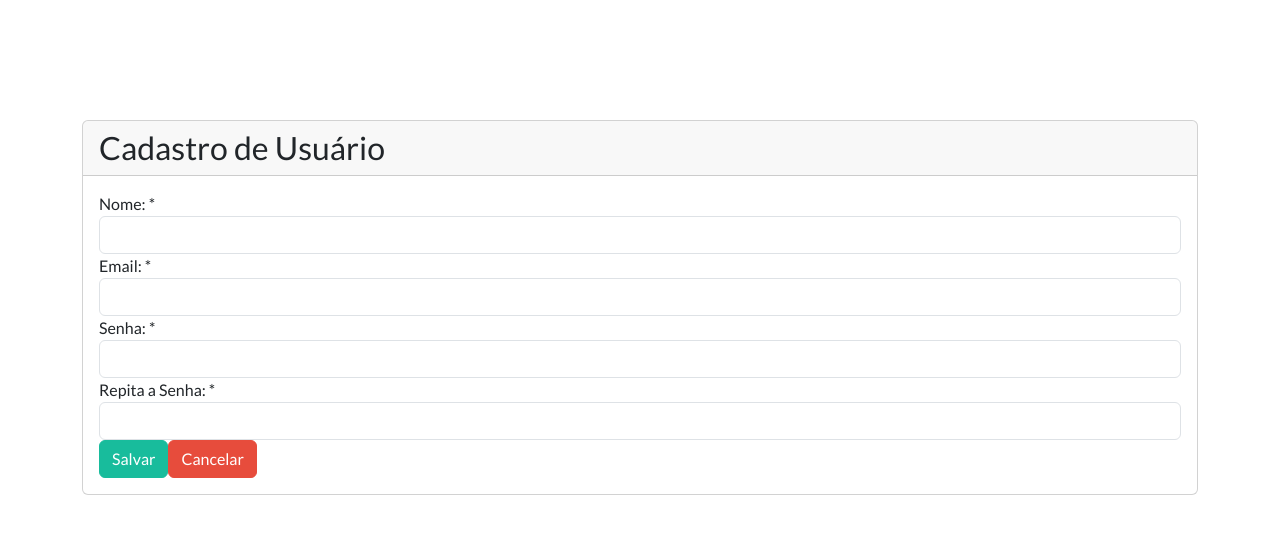
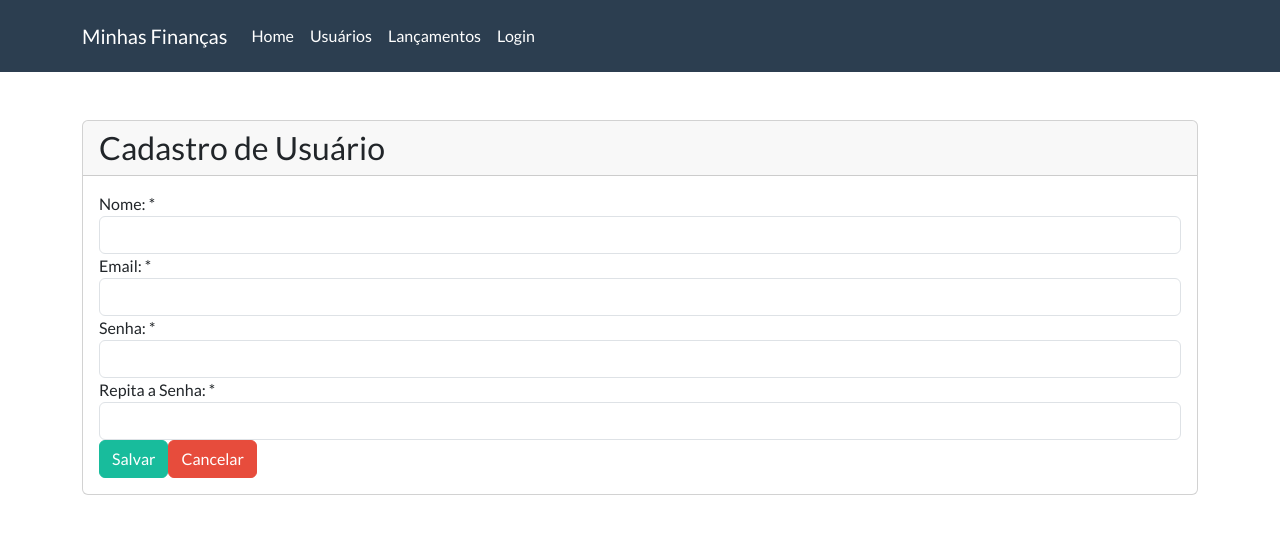
Before and after one commit to JmJunior20/minhas-financas-app, a React (Create React App) app: page /#/cadastro-usuarios in a window 1280 px wide. Shown: the top 534 px of the page. Built offline with nearby package versions, Linux system fonts and the light colour scheme.

Commit message:
Criando o Componente NavBar

```diff
--- /dev/null
+++ b/src/components/navbar.js
@@ -0,0 +1,52 @@
+import React from "react";
+
+function Navbar() {
+  return (
+    <div
+      className="navbar navbar-expand-lg fixed-top navbar-dark bg-primary"
+    >
+      <div className="container">
+        <a href="https://bootswatch.com/" className="navbar-brand">
+          Minhas Finanças
+        </a>
+        <button
+          className="navbar-toggler"
+          type="button"
+          data-toggle="collapse"
+          data-target="#navbarResponsive"
+          aria-controls="navbarResponsive"
+          aria-expanded="false"
+          aria-label="Toggle navigation"
+        >
+          <span className="navbar-toggler-icon"></span>
+        </button>
+        <div className="collapse navbar-collapse" id="navbarResponsive">
+          <ul className="navbar-nav">
+            <li className="nav-item">
+              <a className="nav-link" href="home.html">
+                Home
+              </a>
+            </li>
+            <li className="nav-item">
+              <a className="nav-link" href="usuarios.html">
+                Usuários
+              </a>
+            </li>
+            <li className="nav-item">
+              <a className="nav-link" href="lancamentos.html">
+                Lançamentos
+              </a>
+            </li>
+            <li className="nav-item">
+              <a className="nav-link" href="login.html">
+                Login
+              </a>
+            </li>
+          </ul>
+        </div>
+      </div>
+    </div>
+  );
+}
+
+export default Navbar;
--- a/src/main/App.js
+++ b/src/main/App.js
@@ -1,6 +1,7 @@
 import React from "react";
 
 import Rotas from "./rotas";
+import Navbar from "../components/navbar";
 
 import "bootswatch/dist/flatly/bootstrap.css";
 import "../custom.css";
@@ -8,9 +9,12 @@ import "../custom.css";
 class App extends React.Component {
   render() {
     return (
-      <div>
-        <Rotas />
-      </div>
+      <>
+        <Navbar />
+        <div className="container">
+          <Rotas />
+        </div>
+      </>
     );
   }
 }
--- a/src/views/cadastroUsuario.js
+++ b/src/views/cadastroUsuario.js
@@ -17,7 +17,6 @@ class CadastroUsuario extends React.Component {
 
   render() {
     return (
-      <div className="container">
       <Card title="Cadastro de Usuário">
         <div className="row">
           <div className="col-lg-12">
@@ -74,7 +73,6 @@ class CadastroUsuario extends React.Component {
           </div>
         </div>
       </Card>
-      </div>
     );
   }
 }
--- a/src/views/login.js
+++ b/src/views/login.js
@@ -1,48 +1,62 @@
-import React from 'react';
-import Card from '../components/card';
-import FormGroup from '../components/form-group';
+import React from "react";
+import Card from "../components/card";
+import FormGroup from "../components/form-group";
 
 class Login extends React.Component {
-
   state = {
-        email: '',
-        senha: ''
-    }
+    email: "",
+    senha: "",
+  };
 
   entrar = () => {
-        console.log('Email: ', this.state.email)
-        console.log('Senha: ', this.state.senha)
-    }
+    console.log("Email: ", this.state.email);
+    console.log("Senha: ", this.state.senha);
+  };
 
-    render(){
+  render() {
     return (
-            <div className='container'>
-                <div className='row'>
-                    <div className='col-md-6' style={ {position: 'relative', left: '300px'} }>
-                        <div className='bs-docs-section'>
-                            <Card title='Login'>
+      <div className="row">
+        <div
+          className="col-md-6"
+          style={{ position: "relative", left: "300px" }}
+        >
+          <div className="bs-docs-section">
+            <Card title="Login">
               <div className="row">
                 <div className="col-lg-12">
                   <div className="bs-component">
                     <fieldset>
                       <FormGroup label="Email: *" htmlFor="exampleInputEmail1">
-                                                    <input type="email"
+                        <input
+                          type="email"
                           value={this.state.email}
-                                                            onChange={e => this.setState({email: e.target.value})}
+                          onChange={(e) =>
+                            this.setState({ email: e.target.value })
+                          }
                           className="form-control"
                           id="exampleInputEmail1"
                           aria-describedby="emailHelp"
-                                                            placeholder="Digite o Email" />
+                          placeholder="Digite o Email"
+                        />
                       </FormGroup>
-                                                <FormGroup label="Senha: *" htmlFor="exampleInputPassword1">
-                                                    <input type="password"
+                      <FormGroup
+                        label="Senha: *"
+                        htmlFor="exampleInputPassword1"
+                      >
+                        <input
+                          type="password"
                           value={this.state.senha}
-                                                           onChange={e => this.setState({senha: e.target.value})}
+                          onChange={(e) =>
+                            this.setState({ senha: e.target.value })
+                          }
                           className="form-control"
                           id="exampleInputPassword1"
-                                                           placeholder="Password" />
+                          placeholder="Password"
+                        />
                       </FormGroup>
-                                                <button onClick={this.entrar} className="btn btn-success">Entrar</button>
+                      <button onClick={this.entrar} className="btn btn-success">
+                        Entrar
+                      </button>
                       <button className="btn btn-danger">Cadastrar</button>
                     </fieldset>
                   </div>
@@ -52,9 +66,8 @@ class Login extends React.Component {
           </div>
         </div>
       </div>
-            </div>
-        )
+    );
   }
 }
 
-export default Login
+export default Login;
```
Lines whose indentation alone changed are shown as unchanged.
